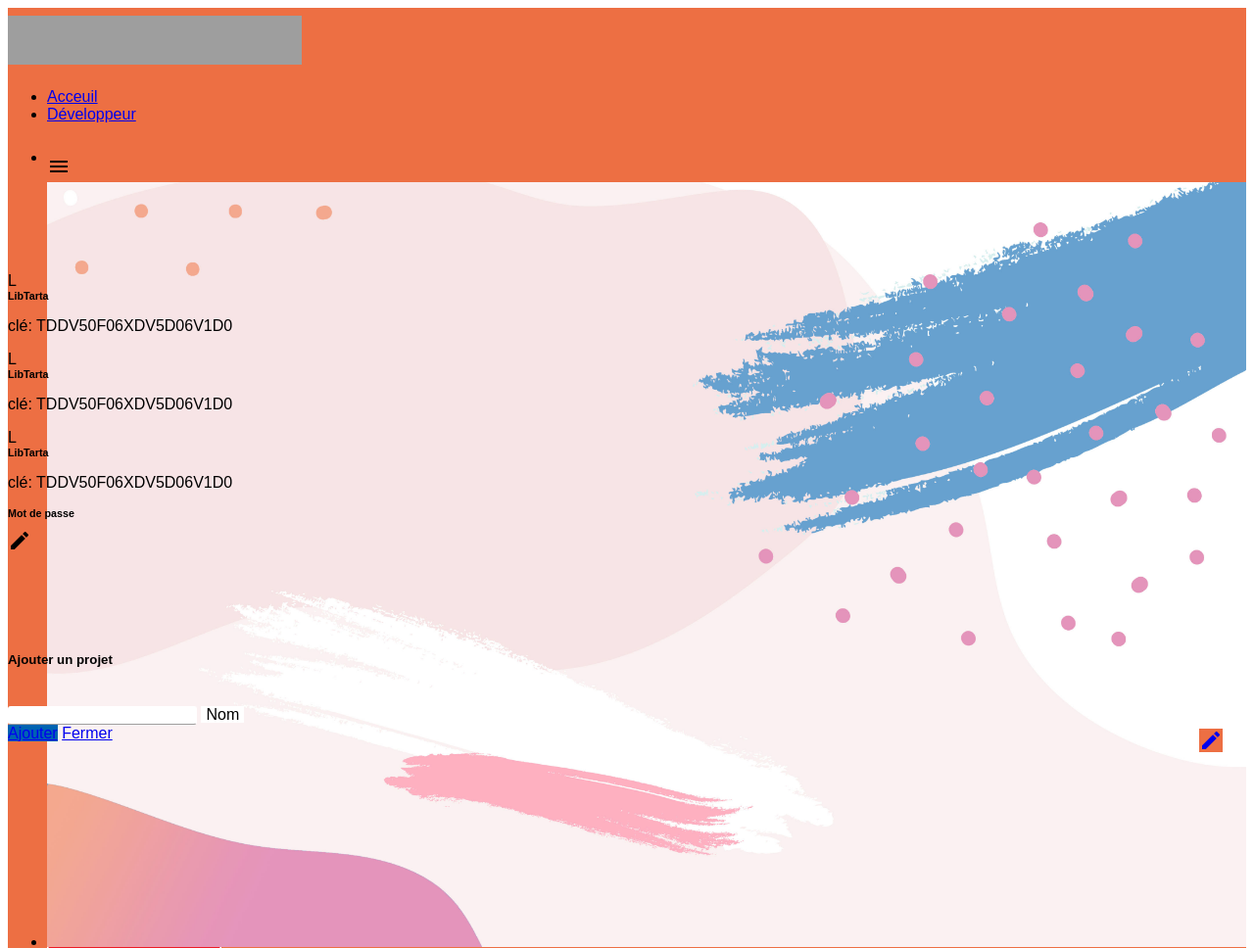
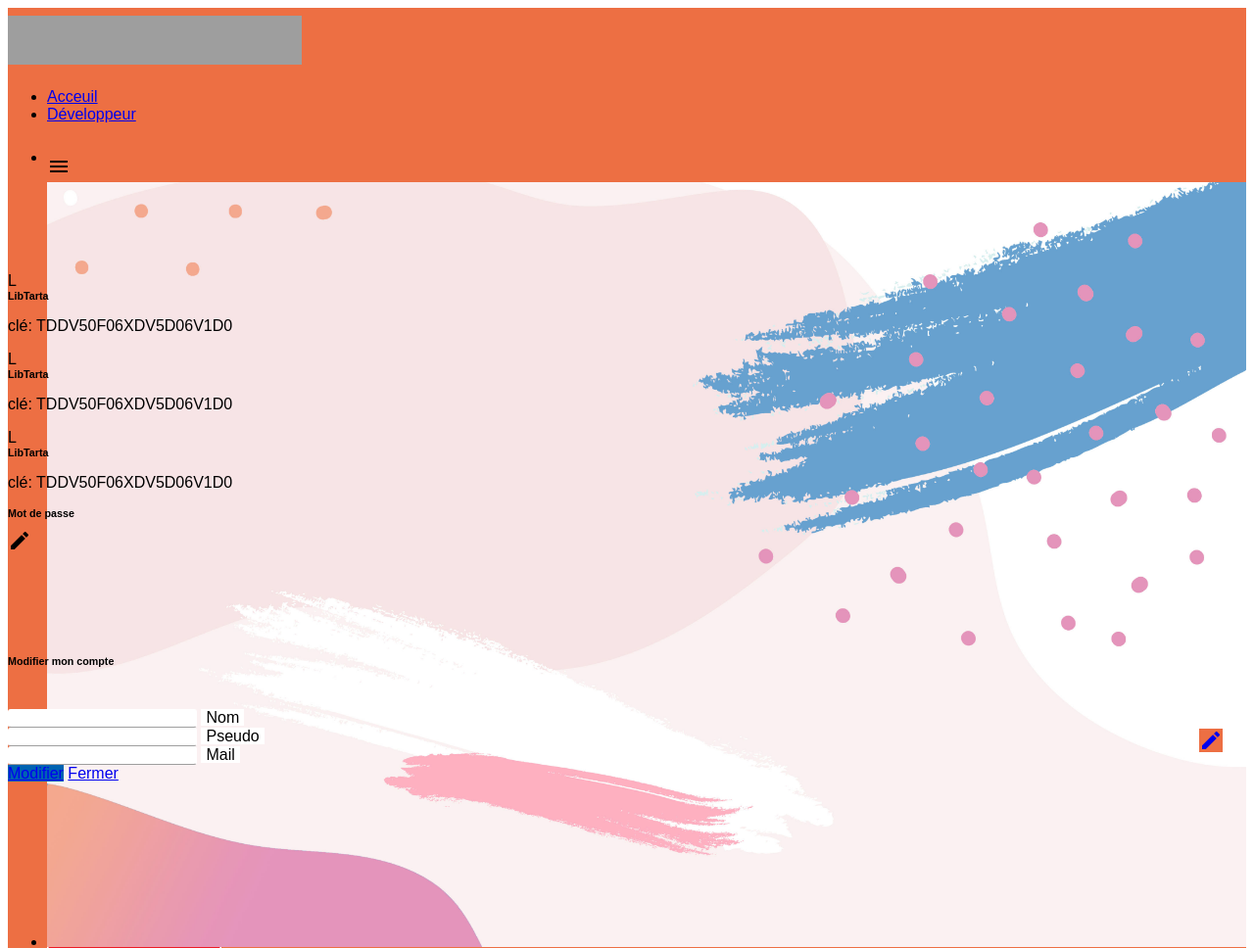
Before and after one commit to digitale-sense/mobile.yetupay, a PHP site: page /info-perso.php in a window 1280 px wide. Shown: the top 968 px of the page at 98% size. Run offline with PHP 8.4, Linux system fonts and the light colour scheme; grey boxes are pictures that could not be loaded.

Commit message:
Edit personnal infos

```diff
--- a/view/page/info-perso.php
+++ b/view/page/info-perso.php
@@ -82,17 +82,23 @@
     <a id="adding-button" class="btn-floating z-depth-3 btn-large waves-effect waves-light yetu-orange modal-trigger" href="#adding_project"><i class="material-icons">edit</i></a>
     <div id="adding_project" class="modal radius">
         <form action="#" method="post">
-            <div class="modal-content">
-                <h5>Ajouter un projet</h5><br>
-                <div class="row">
-                    <div class="input-field col s12 m8 offset-m2">
-                        <input id="name" type="text">
-                        <label for="name">Nom</label>
-                    </div>
+            <div class="modal-content row">
+                <h6>Modifier mon compte</h6><br>
+                <div class="input-field col s12 m8 offset-m2">
+                    <input id="name" type="text">
+                    <label for="name">Nom</label>
+                </div>
+                <div class="input-field col s12 m8 offset-m2">
+                    <input id="pseudo" type="text">
+                    <label for="speudo">Pseudo</label>
+                </div>
+                <div class="input-field col s12 m8 offset-m2">
+                    <input id="mail" type="email">
+                    <label for="mail">Mail</label>
                 </div>
                 <div class="row">
                     <div class="col s12">
-                        <a href="#!" class="waves-effect right yetu-blue white-text btn-action btn-flat">Ajouter</a>
+                        <a href="#!" class="waves-effect right yetu-blue white-text btn-action btn-flat">Modifier</a>
                         <a href="#!" class="modal-close right waves-effect red-text btn-action btn-flat">Fermer</a>
                     </div>
                 </div>
```
